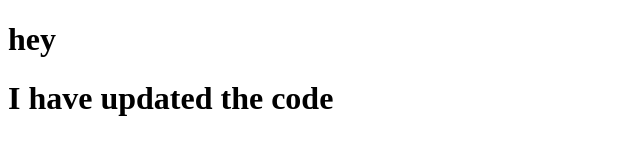
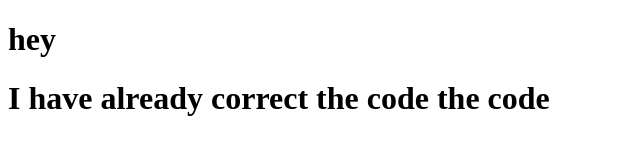
Before and after one commit to Aaditya0806/demo, a plain HTML site: page index.html in a window 1280 px wide. Shown: the whole page, without its empty margins (0-640 px from the left). Drawn offline with Linux system fonts and the light colour scheme.

Commit message:
updated code

```diff
--- a/index.html
+++ b/index.html
@@ -7,6 +7,6 @@
 </head>
 <body>
     <h1>hey </h1>
-    <h1>I have updated the code</h1>
+    <h1>I have already correct the code the code</h1>
 </body>
 </html>
```
